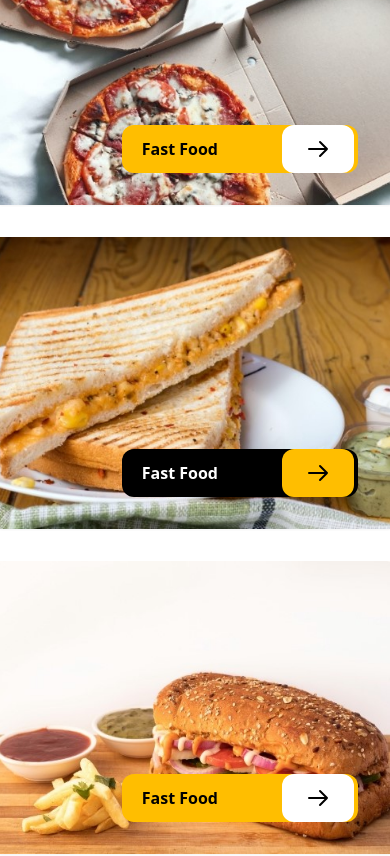
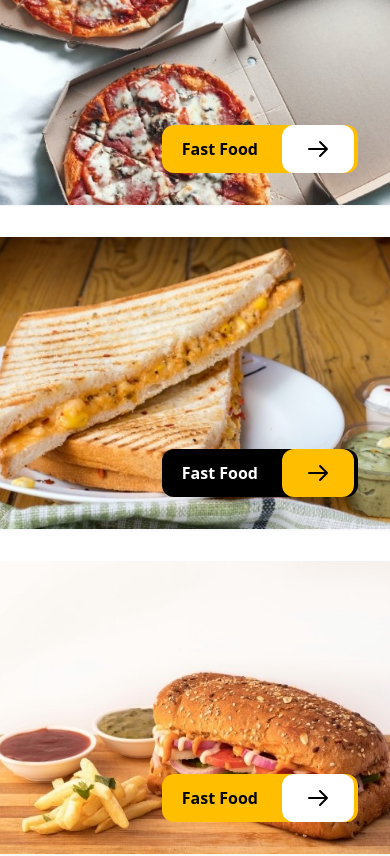
Before and after one commit to AlaaDq/tailwind-vue3, a Vue app: page / in a window 390 px wide. Shown: the part 960-1816 px from the top of the page. Built offline with nearby package versions, Linux system fonts and the light colour scheme.

Commit message:
fix btn sizing

```diff
--- a/src/App.vue
+++ b/src/App.vue
@@ -353,7 +353,7 @@
       </div>
       <!--  -->
       <!-- grid cards -->
-      <div class="grid md:grid-cols-3 gap-8 md:gap-10 mt-6">
+      <div class="grid md:grid-cols-3 gap-8  lg:gap-10 mt-6">
         <!-- card -->
         <div class="relative">
           <!-- image -->
@@ -379,7 +379,7 @@
             "
           >
             <div class="flex items-center bg-primary px-1 rounded-xl">
-              <div class="text-base pr-16 md:pr-24 pl-4 font-semibold">
+              <div class="text-base pr-6 lg:pr-24 pl-4 font-semibold">
                 Fast Food
               </div>
               <div class="bg-white py-3 rounded-xl px-6">
@@ -425,7 +425,7 @@
           >
             <div class="flex items-center bg-black px-1 rounded-xl">
               <div
-                class="text-base text-white pr-16 md:pr-24 pl-4 font-semibold"
+                class="text-base text-white pr-6 lg:pr-24 pl-4 font-semibold"
               >
                 Fast Food
               </div>
@@ -468,7 +468,7 @@
             "
           >
             <div class="flex items-center bg-primary px-1 rounded-xl">
-              <div class="text-base pr-16 md:pr-24 pl-4 font-semibold">
+              <div class="text-base pr-6 lg:pr-24 pl-4 font-semibold">
                 Fast Food
               </div>
               <div class="bg-white py-3 rounded-xl px-6">
@@ -620,7 +620,7 @@
   <!--  -->
 
   <!-- about -->
-  <section class="bg-slate-900">
+  <section class="bg-slate-900 py-4">
     <div class="container mx-auto lg:px-16 pt-12">
       <!-- grid cards -->
       <div class="grid grid-rows-1 gap-6 md:gap-0 lg:grid-rows-none lg:grid-cols-2">
```
